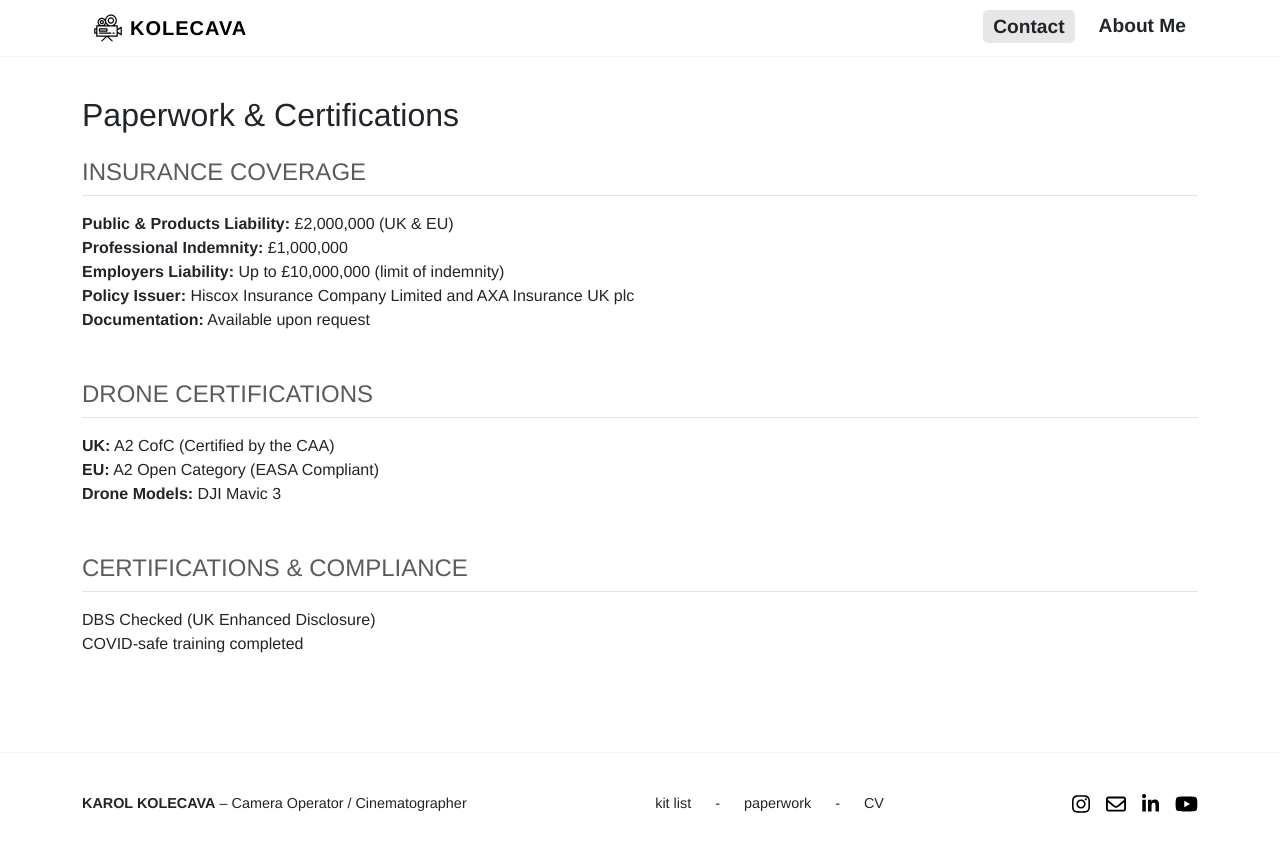
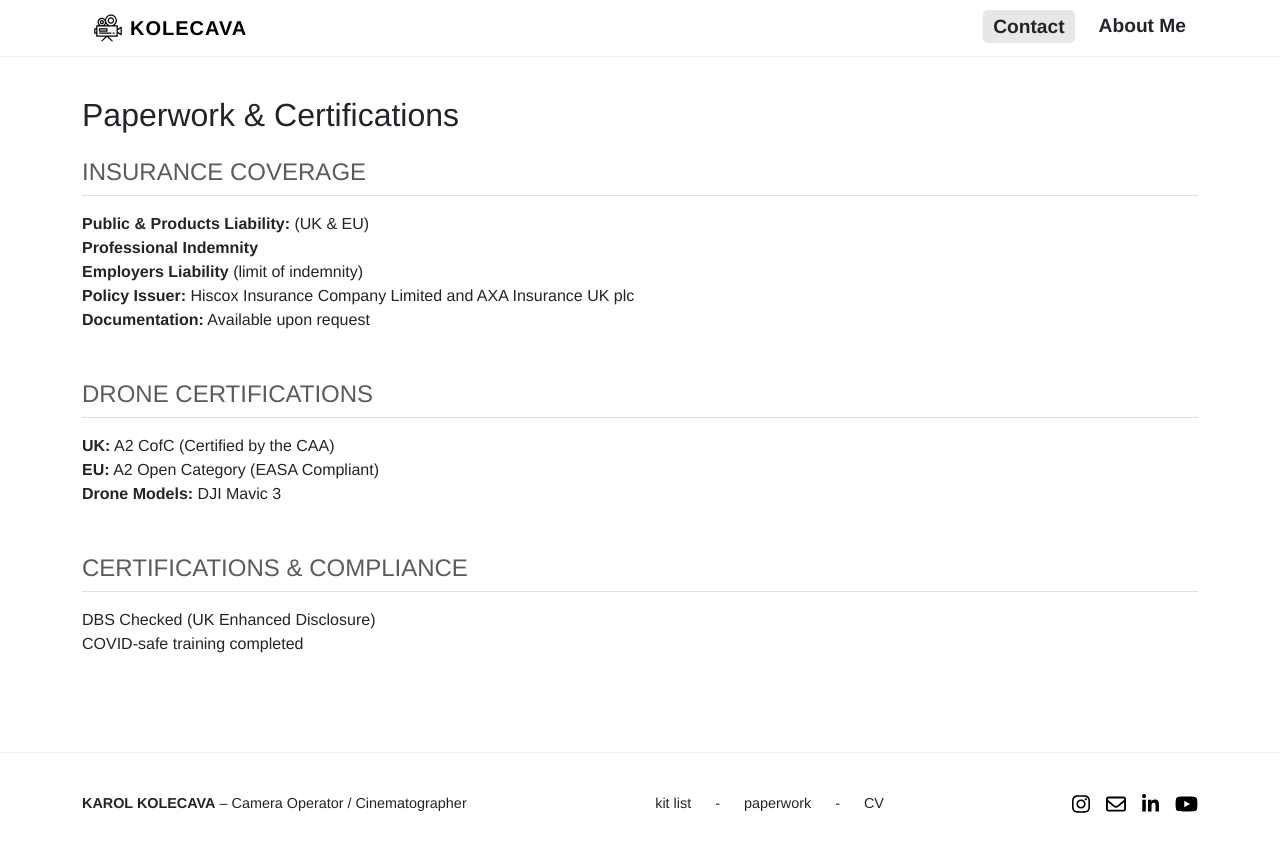
Before and after one commit to kkolecava/kolecava.com, a Jekyll site: the page built from pages/paperwork.md, in a window 1280 px wide. Shown: the top 852 px of the page. Built offline with Jekyll 4.4.1, drawn with Linux system fonts in a browser that asks for light colours; nearby versions of some CDN libraries.

Commit message:
paperwork

```diff
--- a/pages/paperwork.md
+++ b/pages/paperwork.md
@@ -10,9 +10,9 @@ permalink: /paperwork/
   <div class="mb-5">
     <h4 class="text-uppercase text-muted border-bottom pb-2">Insurance Coverage</h4>
     <ul class="list-unstyled mt-3">
-      <li><strong>Public & Products Liability:</strong> £2,000,000 (UK & EU)</li>
-      <li><strong>Professional Indemnity:</strong> £1,000,000</li>
-      <li><strong>Employers Liability:</strong> Up to £10,000,000 (limit of indemnity)</li>
+      <li><strong>Public & Products Liability:</strong> (UK & EU)</li>
+      <li><strong>Professional Indemnity</strong></li>
+      <li><strong>Employers Liability</strong> (limit of indemnity)</li>
       <li><strong>Policy Issuer:</strong> Hiscox Insurance Company Limited and AXA Insurance UK plc</li>
       <li><strong>Documentation:</strong> Available upon request</li>
     </ul>
```
Also changed, not shown: 1 other file.
